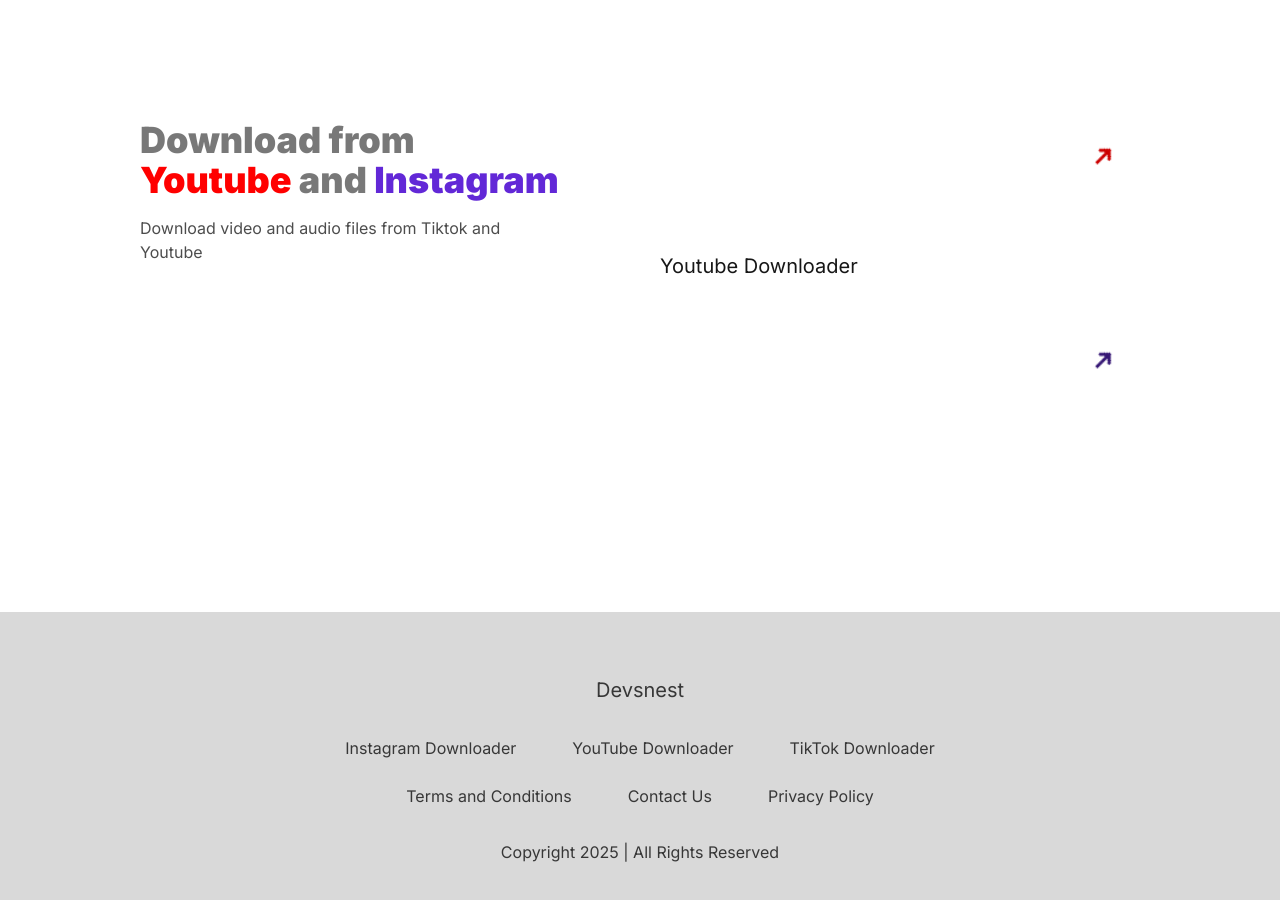
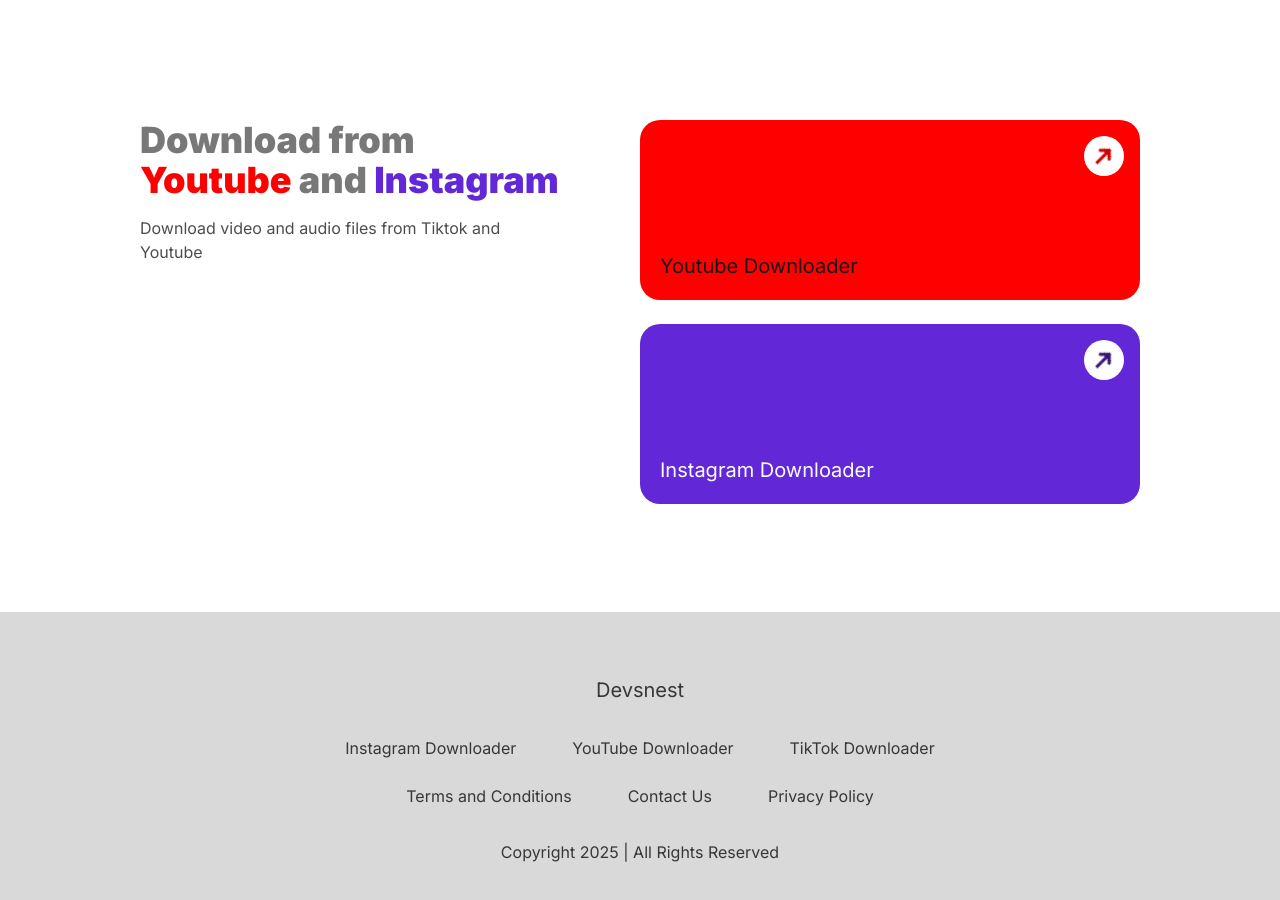
Before and after one commit to DevsNest-org/smart-downloads-frontend, a Next.js app: page /tiktok in a window 1280 px wide. Shown: the part 2060-2960 px from the top of the page. Built offline with nearby package versions, Linux system fonts and the light colour scheme.

Commit message:
added some more props and passed those props from the all pages

```diff
--- a/src/app/page.tsx
+++ b/src/app/page.tsx
@@ -29,12 +29,14 @@
       <DownloadFrom
         link1={"/tiktok"}
         platform1={"TikTok"}
-        platform1Color={"black"}
+        platform1TextColor={"text-black"}
+        platform1BgColor={"bg-black"}
         platform1Icon={"/icons/arrow-tiktok.png"}
         link2={"/youtube"}
         platform2={"YouTube"}
-        platform2Color={"[#FF0000]"}
+        platform2TextColor={"text-[#FF0000]"}
         platform2Icon={"/icons/arrow-yt.png"}
+        platform2BgColor={"bg-[#FF0000]"}
       />
     </div>
   );
--- a/src/app/tiktok/page.tsx
+++ b/src/app/tiktok/page.tsx
@@ -30,11 +30,13 @@
         link1={"/youtube"}
         platform1Icon={"/icons/arrow-yt.png"}
         platform1={"Youtube"}
-        platform1Color={"[#FF0000]"}
+        platform1TextColor={"text-[#FF0000]"}
+        platform1BgColor={"bg-[#FF0000]"}
         link2={"/"}
         platform2={"Instagram"}
-        platform2Color={"purple"}
+        platform2TextColor={"text-purple"}
         platform2Icon={"/icons/arrow-insta.png"}
+        platform2BgColor={"bg-purple"}
       />
     </div>
   );
--- a/src/app/youtube/page.tsx
+++ b/src/app/youtube/page.tsx
@@ -29,12 +29,14 @@
       <DownloadFrom
         link1={"/tiktok"}
         platform1={"TikTok"}
-        platform1Color={"black"}
+        platform1TextColor={"text-black"}
+        platform1BgColor={"bg-black"}
         platform1Icon={"/icons/arrow-tiktok.png"}
         link2={"/"}
         platform2={"Instagram"}
-        platform2Color={"purple"}
+        platform2TextColor={"text-purple"}
         platform2Icon={"/icons/arrow-insta.png"}
+        platform2BgColor={"bg-purple"}
       />{" "}
     </div>
   );
--- a/src/components/ui/sections/downloadfrom.tsx
+++ b/src/components/ui/sections/downloadfrom.tsx
@@ -1,25 +1,30 @@
 import Image from "next/image";
+import Link from "next/link";
 
 interface props {
   link1: string;
   platform1: string;
-  platform1Color: string;
+  platform1TextColor: string;
+  platform1BgColor: string;
   platform1Icon: string;
   link2: string;
   platform2: string;
-  platform2Color: string;
+  platform2TextColor: string;
   platform2Icon: string;
+  platform2BgColor: string;
 }
 
 export default function DownloadFrom({
   link1,
   platform1,
-  platform1Color,
+  platform1TextColor,
+  platform1BgColor,
   platform1Icon,
   link2,
   platform2,
-  platform2Color,
+  platform2TextColor,
   platform2Icon,
+  platform2BgColor,
 }: props) {
   return (
     <div className=" flex flex-col items-center justify-center h-auto min-h-150 w-[90%] max-w-250 my-20 md:mt-0 lg:my-0 ">
@@ -27,8 +32,8 @@
         <div className=" w-full flex flex-col">
           <h1 className=" text-4xl font-semibold text-[#1E1E1E]/60">
             Download from <br className=" hidden md:inline-flex " />{" "}
-            <span className={`text-${platform1Color}`}>{platform1}</span> and{" "}
-            <span className={`text-${platform2Color}`}>{platform2}</span>
+            <span className={`${platform1TextColor}`}>{platform1}</span> and{" "}
+            <span className={`${platform2TextColor}`}>{platform2}</span>
           </h1>
           <p className=" text-black/70 mt-4 ">
             Download video and audio files from Tiktok and{" "}
@@ -36,9 +41,9 @@
           </p>
         </div>
         <div className=" w-full flex flex-col mt-12 lg:mt-0 ">
-          <a
+          <Link
             href={link1}
-            className={` relative h-45 w-full flex flex-col justify-end rounded-[20px] bg-${platform1Color}`}
+            className={` relative h-45 w-full flex flex-col justify-end rounded-[20px] ${platform1BgColor}`}
           >
             <div className="absolute top-4 right-4 flex flex-col items-center justify-center  h-10 w-10 rounded-full bg-white ">
               <div className="w-12">
@@ -55,10 +60,10 @@
             <h1 className="absolute bottom-5 left-5 text-xl font-medium ">
               {platform1} Downloader
             </h1>
-          </a>
-          <a
+          </Link>
+          <Link
             href={link2}
-            className={` relative h-45 w-full flex flex-col justify-end rounded-[20px] mt-6 bg-${platform2Color}`}
+            className={` relative h-45 w-full flex flex-col justify-end rounded-[20px] mt-6 ${platform2BgColor}`}
           >
             <div className="absolute top-4 right-4 flex flex-col items-center justify-center  h-10 w-10 rounded-full bg-white ">
               <div className="w-12">
@@ -75,7 +80,7 @@
             <h1 className="absolute bottom-5 left-5 text-white text-xl font-medium ">
               {platform2} Downloader
             </h1>
-          </a>
+          </Link>
         </div>
       </div>
     </div>
```
